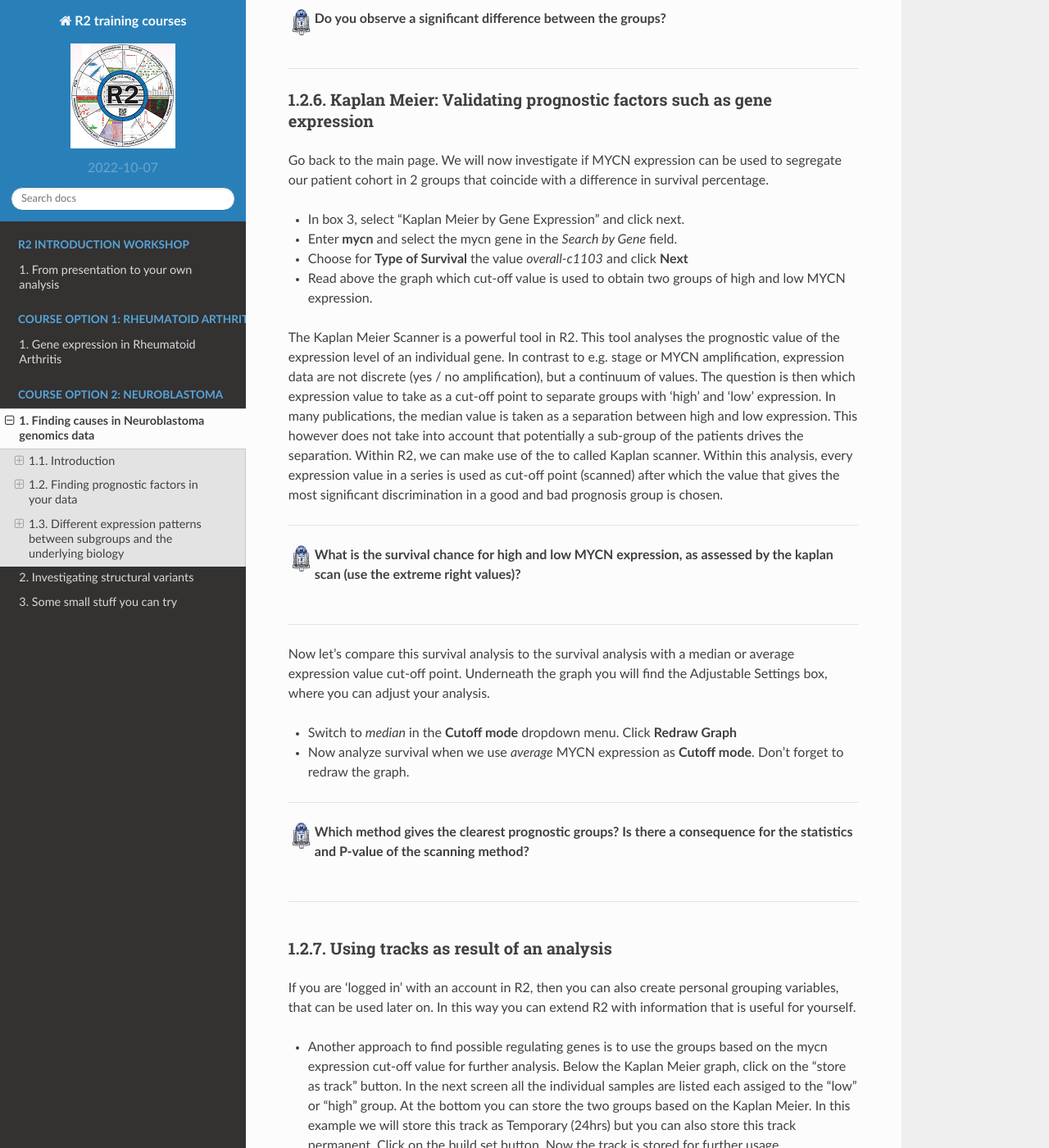
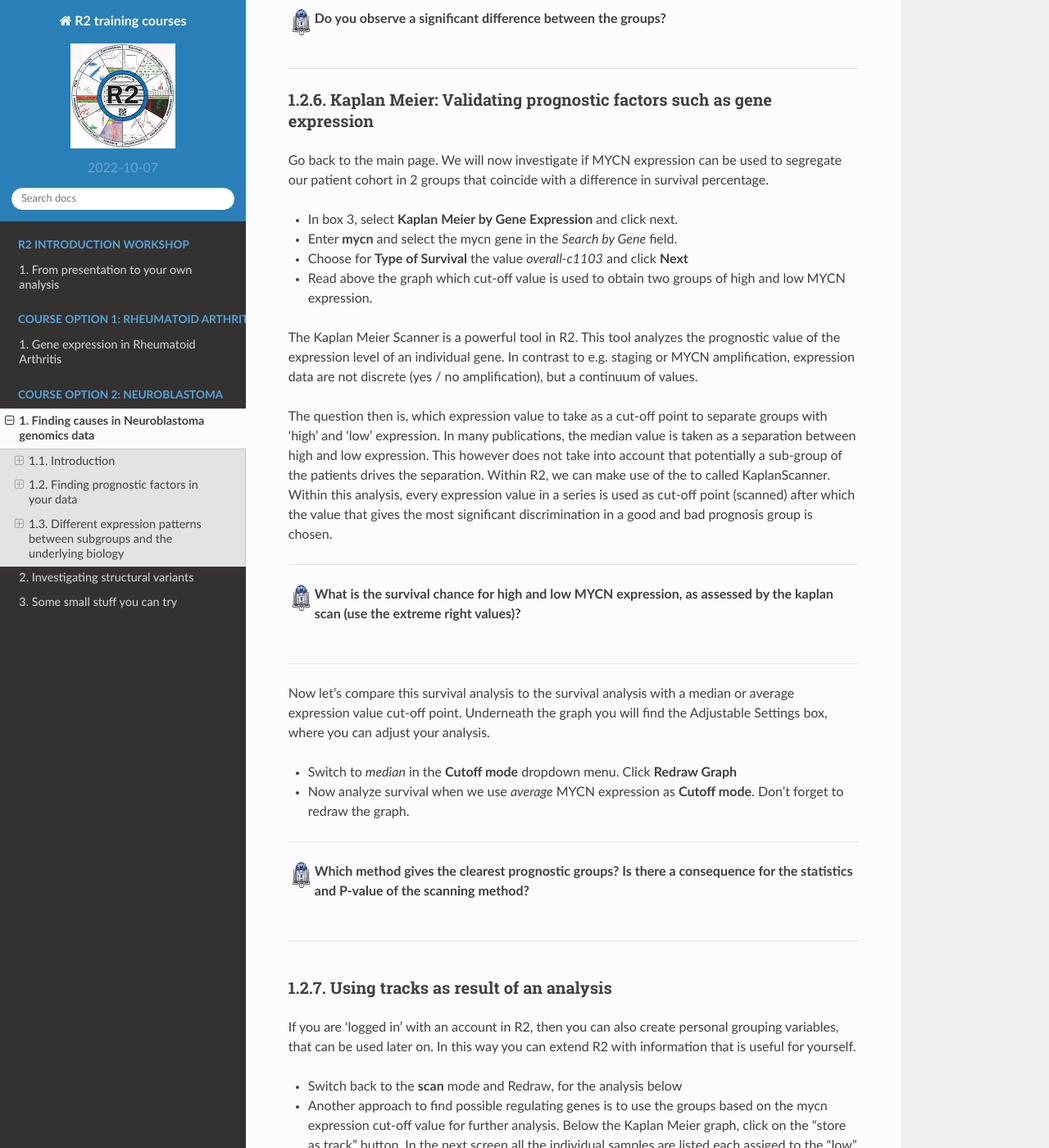
Before and after one commit to antronerds/r2-training-courses, a Sphinx documentation site: the page built from docs/VAGABOND_interim_course_R2_day1.md, in a window 1280 px wide and 1400 px high, scrolled down 9202 px. Shown: the whole window at 82% size. Built offline with Sphinx 7.4.7 and the Read the Docs theme 2.0.0, drawn with Linux system fonts in a browser that asks for light colours; pages that are not in the unit, such as notebooks, are missing from menus; some of the changed text lies outside the part shown.

Commit message:
vagabond adaptations

```diff
--- a/docs/VAGABOND_interim_course_R2_day1.md
+++ b/docs/VAGABOND_interim_course_R2_day1.md
@@ -278,12 +278,14 @@
 
 Go back to the main page. We will now investigate if MYCN expression can be used to segregate our patient cohort in 2 groups that coincide with a difference in survival percentage.
 
-- In box 3, select "Kaplan Meier by Gene Expression" and click next.
+- In box 3, select **Kaplan Meier by Gene Expression** and click next.
 - Enter **mycn** and select the mycn gene in the *Search by Gene* field.
 - Choose for **Type of Survival** the value *overall-c1103* and click **Next**
 - Read above the graph which cut-off value is used to obtain two groups of high and low MYCN expression.
 
-The Kaplan Meier Scanner is a powerful tool in R2. This tool analyses the prognostic value of the expression level of an individual gene. In contrast to e.g. stage or MYCN amplification, expression data are not discrete (yes / no amplification), but a continuum of values. The question is then which expression value to take as a cut-off point to separate groups with ‘high’ and ‘low’ expression.  In many publications, the median value is taken as a separation between high and low expression. This however does not take into account that potentially a sub-group of the patients drives the separation. Within R2, we can make use of the to called Kaplan scanner. Within this analysis, every expression value in a series is used as cut-off point (scanned) after which the value that gives the most significant discrimination in a good and bad prognosis group is chosen.
+The Kaplan Meier Scanner is a powerful tool in R2. This tool analyzes the prognostic value of the expression level of an individual gene. In contrast to e.g. staging or MYCN amplification, expression data are not discrete (yes / no amplification), but a continuum of values.
+
+The question then is, which expression value to take as a cut-off point to separate groups with ‘high’ and ‘low’ expression.  In many publications, the median value is taken as a separation between high and low expression. This however does not take into account that potentially a sub-group of the patients drives the separation. Within R2, we can make use of the to called KaplanScanner. Within this analysis, every expression value in a series is used as cut-off point (scanned) after which the value that gives the most significant discrimination in a good and bad prognosis group is chosen.
 <br>
 
 ---------
@@ -298,6 +300,7 @@
 - Switch to *median* in the **Cutoff mode** dropdown menu. Click **Redraw Graph**
 - Now analyze survival when we use *average* MYCN expression as **Cutoff mode**. Don't forget to redraw the graph.
 
+
 ---------
 
 ![](_static/images/R2d2_logo.png) **Which method gives the clearest prognostic groups? Is there a consequence for the statistics and P-value of the scanning method?**
@@ -310,11 +313,17 @@
 
 If you are 'logged in' with an account in R2, then you can also create personal grouping variables, that can be used later on. In this way you can extend R2 with information that is useful for yourself.
 
-
+- Switch back to the **scan** mode and Redraw, for the analysis below
 - Another approach to find possible regulating genes is to use the groups based on the mycn expression cut-off value for further analysis. Below the Kaplan Meier graph, click on the "store as track"  button. In the next screen all the individual samples are listed each assiged to the "low" or "high" group. At the bottom you can store the two groups based on the Kaplan Meier. In this example we will store this track as Temporary (24hrs) but you can also store this track permanent. Click on the build set button. Now the track is stored for further usage.
 
 
-- Go back to the main page. Select the "Find Differential Expression between two groups" , On the next page select the grouping variable that you just stored from the Kaplan Meier Scanner and click submit.  In next the screen select the low and high grouping variables and click submit, now a list of Differentially Expressed genes have been found based on the Kaplan Meier MYCN values cut-off. These kind of tracks as a result of an analysis can be stored and used throughout the many R2-analysis modules in R2.
+- Go back to the main page. Select the "Find Differential Expression between two groups"
+- On the next page select the grouping variable that you just stored from the Kaplan Meier Scanner and click submit.
+- In next the screen select the low and high grouping variables for Group 1 and Group 2 and click submit
+- Now a list of Differentially Expressed genes have been found based on the Kaplan Meier MYCN values cut-off.
+
+
+Tracks that are generated as a result of an analysis can be stored and used throughout the many R2-analysis modules in R2.
 
 
 
```
